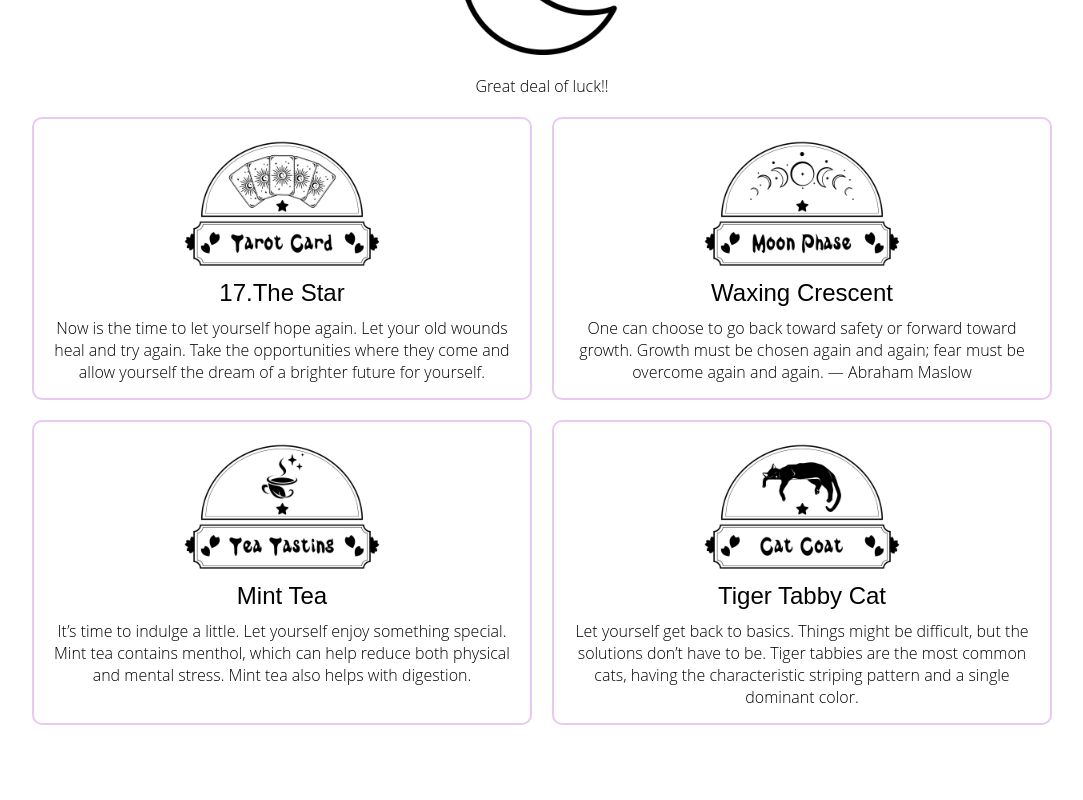
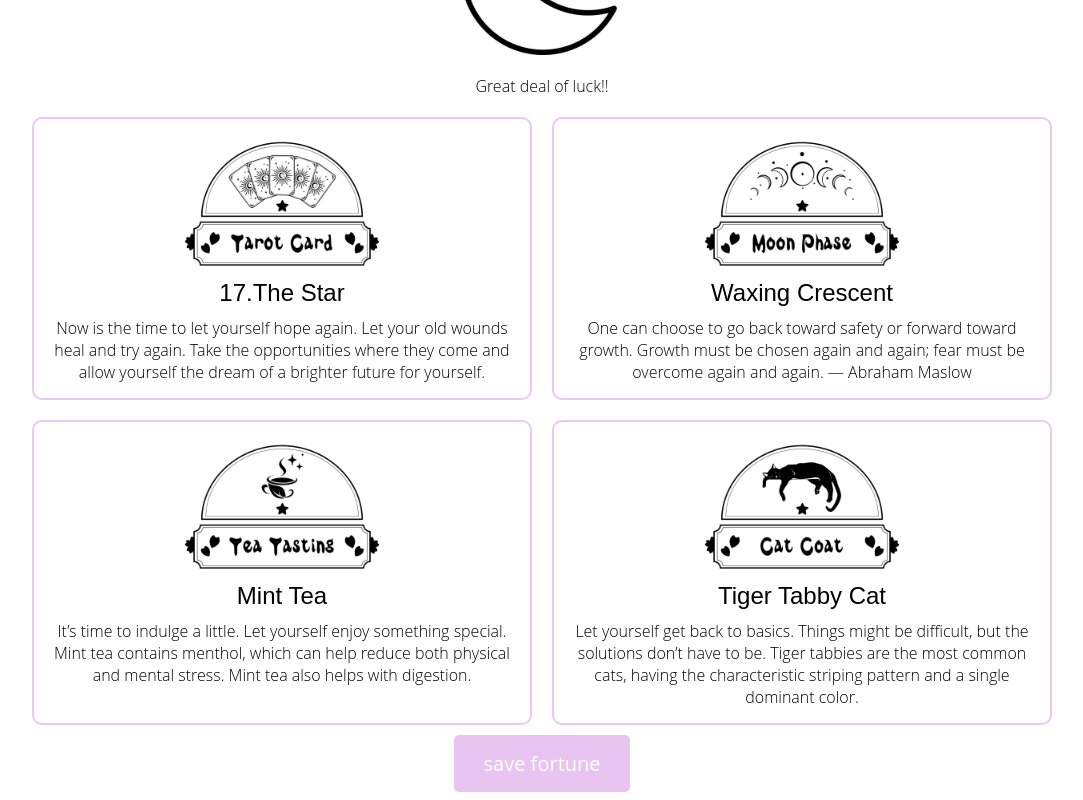
Before and after one commit to pand3m1x/SaikaFortunes, a React (Vite) app: page /moonfortune in a window 1280 px wide. Shown: the part 165-965 px from the top of the page, without its empty margins (98-1181 px from the left). Before the commit the page ends 898 px from the top, so only its background shows below. Built offline with nearby package versions, Linux system fonts and the light colour scheme; a web font is replaced by a local one.

Commit message:
added button

```diff
--- a/src/index.css
+++ b/src/index.css
@@ -18,6 +18,19 @@ p{
   font-family: 'open sans', sans-serif;
   font-weight: 300;
   margin: 0;
+}
+
+button{
+  font-family: 'open sans', sans-serif;
+  font-weight: 500;
+  font-size: 20px;
+  margin-top: 10px;
+  padding: 15px 30px;
+  border-radius: 5px;
+  border: none;
+  background-color: #e8c4f1;
+  color: #fff;
+  cursor: pointer;
 }
 
 
--- a/src/pages/cloudFortune.jsx
+++ b/src/pages/cloudFortune.jsx
@@ -29,6 +29,7 @@ function CloudFortune() {
             <CatMarking></CatMarking>
           </div>
         </div>
+        <button>save fortune</button>
       </div>
     </>
   );
--- a/src/pages/moonFortune.jsx
+++ b/src/pages/moonFortune.jsx
@@ -27,6 +27,7 @@ function MoonFortune() {
           <CatMarking></CatMarking>
         </div>
       </div>
+      <button>save fortune</button>
     </div>
   );
 }
--- a/src/pages/sakuraFortune.jsx
+++ b/src/pages/sakuraFortune.jsx
@@ -27,6 +27,7 @@ function SakuraFortune() {
             <CatMarking></CatMarking>
           </div>
         </div>
+        <button>save fortune</button>
     </div>
   </>
   );
--- a/src/pages/starFortune.jsx
+++ b/src/pages/starFortune.jsx
@@ -27,6 +27,7 @@ function StarFortune() {
             <CatMarking></CatMarking>
           </div>
         </div>
+        <button>save fortune</button>
       </div>
     </>
   );
```
